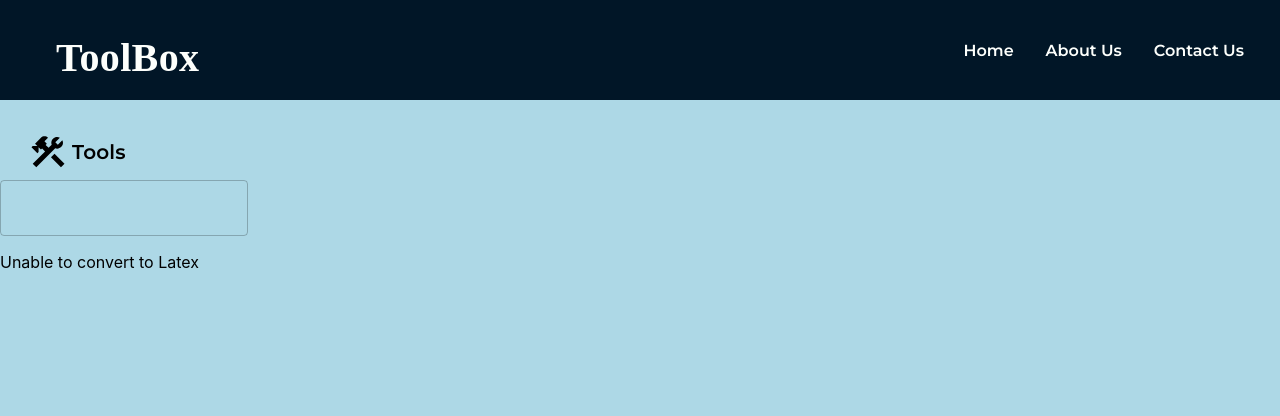
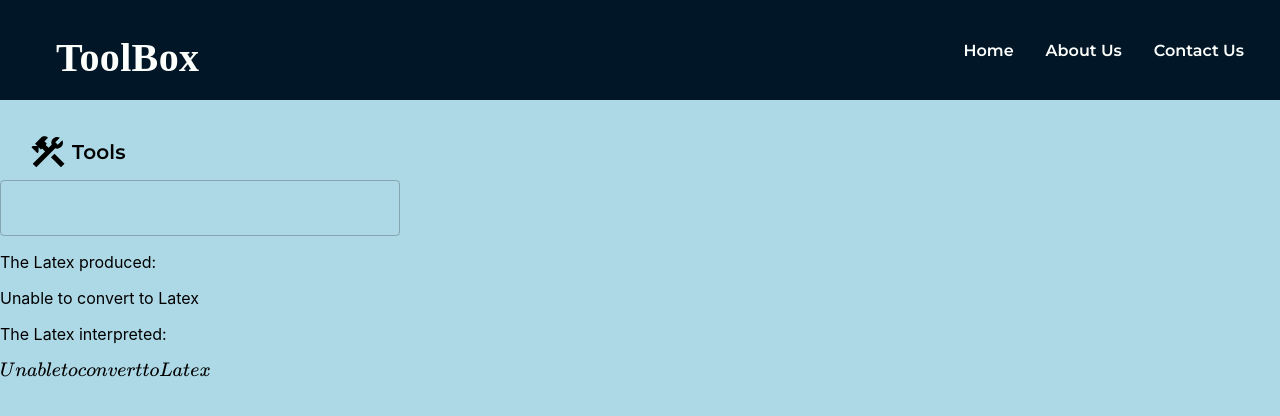
Before and after one commit to songFanAccount/ToolBo, a React (Create React App) app in the folder toolbox/: page /tools/maths/differentiation/stationary-points in a window 1280 px wide. Shown: the top 416 px of the page. Built offline with nearby package versions, Linux system fonts and the light colour scheme; a web font is replaced by a local one.

Commit message:
LatexDisplay: Translating to Latex string done

```diff
--- a/toolbox/src/components/Maths/LatexDisplay.jsx
+++ b/toolbox/src/components/Maths/LatexDisplay.jsx
@@ -135,7 +135,7 @@ function LatexDisplay({mathExpr}) {
                             })
                             needNegate = false
                             if(newChar === '(') { // e.g. 5( should be intepreted as 5 * (
-                                //tokens.push({token: '*', type: tokenTypes.operator, autoAdded: true})
+                                tokens.push({token: '*', type: tokenTypes.operator, autoAdded: true})
                             }
                             curToken = newChar
                             curType = newType
@@ -209,8 +209,8 @@ function LatexDisplay({mathExpr}) {
                     switch(newType) {
                         case tokenTypes.number: // Operator followed by number should behave the same as variables do
                         case tokenTypes.variable:
-                            if(curToken === ')') {throw new Error("Invalid expression: Cannot have number/variable immediately after ')'!")}
                             tokens.push({token: curToken, type: curType})
+                            if(curToken === ')') {tokens.push({token: '*', type: tokenTypes.operator, autoAdded: true})}
                             curToken = newChar
                             curType = newType
                             break
@@ -227,17 +227,12 @@ function LatexDisplay({mathExpr}) {
                                 }
                                 continue
                             }
-                            switch(curToken) {
-                                case ')': // All operators following ) are valid
-                                    break
-                                default:
-                                    if (newChar === '(') {
-                                        break
-                                    } else {
-                                        throw new Error(`Operator problem: ${curToken + newChar}`)
-                                    }
+
+                            if(curToken !== ')' && newChar !== '(') {throw new Error(`Operator problem: ${curToken + newChar}`)}
+                            tokens.push({token: curToken, type: curType, negate: needNegate})
+                            if(curToken === ')' && newChar === '(') {
+                                tokens.push({token: '*', type: tokenTypes.operator, autoAdded: true})
                             }
-                            tokens.push({token: curToken, type: curType, negate: needNegate})
                             needNegate = false
                             curToken = newChar
                             break
@@ -255,7 +250,7 @@ function LatexDisplay({mathExpr}) {
         }
         // Matching open parentheses:
         // If the last token was a '(', need to manually supply an argument before closing parentheses
-        if(curToken === '(') {
+        if(curType === tokenTypes.operator && curToken !== ')') {
             tokens.push({token: '4', type: tokenTypes.number, fillArg: true})
         }
         // Push right parentheses until all left parentheses are matched
@@ -377,29 +372,78 @@ function LatexDisplay({mathExpr}) {
     function treeToLatex(tree, msgArray) {
         if(!tree) {return}
         const curToken = tree.value
-        let addParenthesesLeft = false
+        const left = tree.left
+        const right = tree.right
         switch(curToken.type) {
+            case tokenTypes.variable:
+            case tokenTypes.number:
+                msgArray[0] += curToken.fillArg ? '?' : curToken.token
+                return
             case tokenTypes.function:
-                addParenthesesLeft = true
-                break
+                // Current implementation ensures left will be null
+                // Get the Latex string of the function, and wrap the arguments in parenthese
+                msgArray[0] += supportedFunctions[curToken.token] + '('
+                treeToLatex(right, msgArray)
+                msgArray[0] += ')'
+                return
+            case tokenTypes.operator:
+                let addParenthesesLeft
+                let addParenthesesRight
+                switch(curToken.token) {
+                    case '+': // Dont need to do anything fancy
+                        treeToLatex(left, msgArray)
+                        msgArray[0] += '+'
+                        treeToLatex(right, msgArray)
+                        return
+                    case '-': // Dont need to do anything to left side, but if right is +/-, will need to wrap in parentheses
+                        treeToLatex(left, msgArray)
+                        msgArray[0] += '-'
+                        addParenthesesRight = right?.value?.token === '+' || right?.value?.token === '-'
+                        if(addParenthesesRight) {msgArray[0] += '('}
+                        treeToLatex(right, msgArray)
+                        if(addParenthesesRight) {msgArray[0] += ')'}
+                        return
+                    case '*': // In all scenarios, a multiply sign is only needed if the beginning of the right expression is a number
+                        addParenthesesLeft = precedence[curToken.token] > precedence[left?.value.token]
+                        if(addParenthesesLeft) {msgArray[0] += '('}
+                        treeToLatex(left, msgArray)
+                        if(addParenthesesLeft) {msgArray[0] += ')'}
+                        // Store current index in the message for \cdot insertion later
+                        const insertIndex = msgArray[0].length
+                        addParenthesesRight = precedence[curToken.token] > precedence[right?.value.token]
+                        if(addParenthesesRight) {msgArray[0] += '('}
+                        treeToLatex(right, msgArray)
+                        if(addParenthesesRight) {msgArray[0] += ')'}
+                        if(msgArray[0].length <= insertIndex) {
+                            throw new Error("Invalid expression: Nothing on the right of *?")
+                        } else {
+                            if(msgArray[0][insertIndex] >= '0' && msgArray[0][insertIndex] <= '9') { // Start of right expression is a number, add \cdot
+                                msgArray[0] = msgArray[0].slice(0, insertIndex) + supportedOperators['*'] + ' ' + msgArray[0].slice(insertIndex)
+                            }
+                        }
+                        return
+                    case '/': // Using dfrac: \dfrac{left}{right}
+                        msgArray[0] += supportedOperators['/'] + '{'
+                        treeToLatex(left, msgArray)
+                        msgArray[0] += '}{'
+                        treeToLatex(right, msgArray)
+                        msgArray[0] += '}'
+                        return
+                    case '^': // Wrap left in parentheses if needed, wrap right in braces for Latex
+                        addParenthesesLeft = precedence[curToken.token] >= precedence[left?.value.token]
+                        if(addParenthesesLeft) {msgArray[0] += '('}
+                        treeToLatex(left, msgArray)
+                        if(addParenthesesLeft) {msgArray[0] += ')'}
+                        msgArray[0] += '^{'
+                        treeToLatex(right, msgArray)
+                        msgArray[0] += '}'
+                        return
+                    default:
+                        throw new Error("Invalid token type!")
+                }
             default:
-                break
+                throw new Error("Invalid token type!")
         }
-        treeToLatex(tree.left, msgArray)
-        let addParenthesesRight = false
-        if(!curToken.fillArg) {
-            msgArray[0] += curToken.token
-        }
-        switch(curToken.type) {
-            case tokenTypes.function:
-                addParenthesesRight = true
-                break
-            default:
-                break
-        }
-        if(addParenthesesRight) {msgArray[0] += '('}
-        treeToLatex(tree.right, msgArray)
-        if(addParenthesesRight) {msgArray[0] += ')'}
     }
     function tokensToLatex(tokens) {
         let ret = ''
@@ -408,8 +452,7 @@ function LatexDisplay({mathExpr}) {
         const tree = generateExprTree(postfixTokens)
         let msgArray = ['']
         treeToLatex(tree, msgArray)
-        console.log(msgArray[0])
-        return ret
+        return msgArray[0]
     }
     function getLatexEquivalent() {
         let tokens
@@ -418,6 +461,7 @@ function LatexDisplay({mathExpr}) {
             console.log(tokens)
             console.log(tokensToString(tokens))
             const ret = tokensToLatex(tokens)
+            console.log("ret without latex format: " + ret)
             return ret
         } catch (error) {
             console.log(error.toString())
@@ -431,7 +475,12 @@ function LatexDisplay({mathExpr}) {
     }, [expr])
 
     return (
-        <p>{expr}</p>
+        <>
+            <p>The Latex produced:</p>
+            <p>{expr}</p>
+            <p>The Latex interpreted:</p>
+            <p>{`$${expr}$`}</p>
+        </>
     )
 }
 
--- a/toolbox/src/pages/tools/maths/differentiation/StationaryPoints.jsx
+++ b/toolbox/src/pages/tools/maths/differentiation/StationaryPoints.jsx
@@ -25,7 +25,10 @@ export default function StationaryPoints() {
     }
     return (
         <Box>
-            <TextField onChange={(e) => handleChange(e)}/>
+            <TextField
+                sx={{minWidth: 'fit-content', width:400}}
+                onChange={(e) => handleChange(e)}
+            />
             <LatexDisplay mathExpr={tex}/>
         </Box>
     )
```
